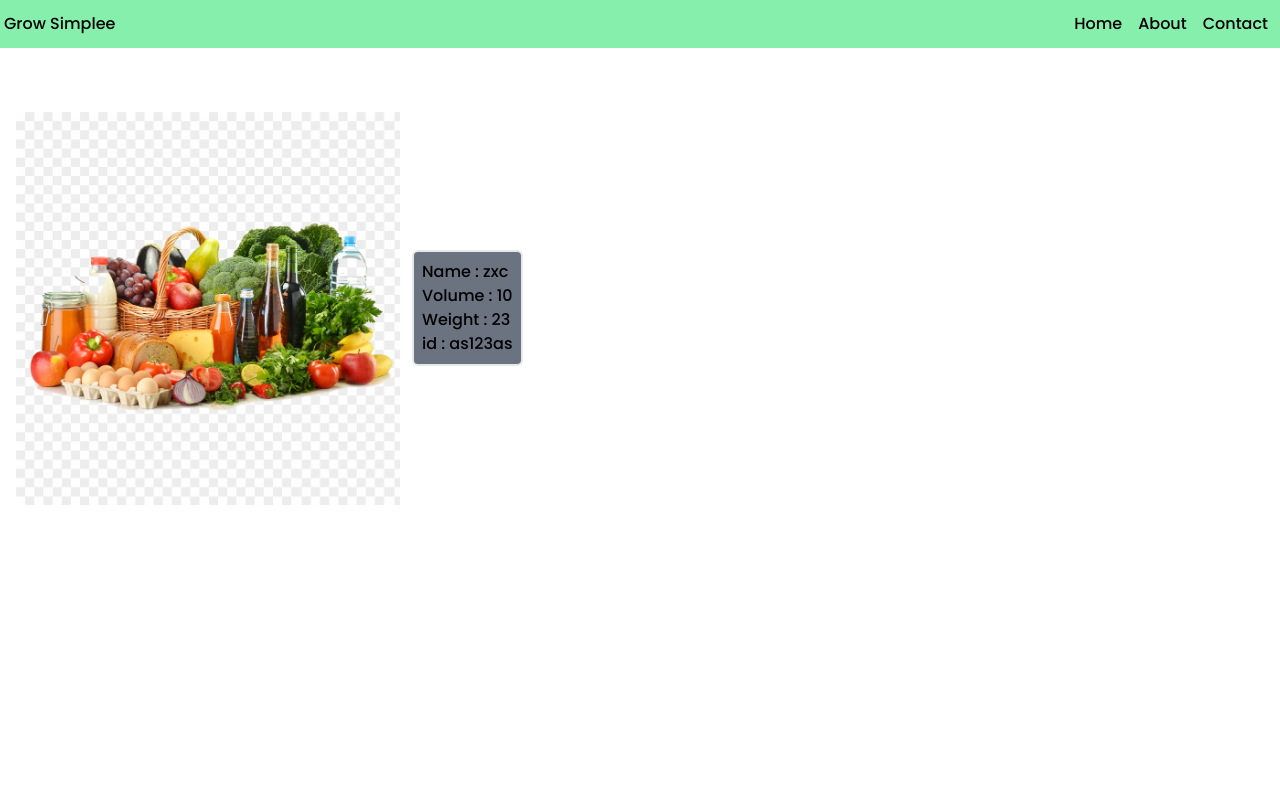
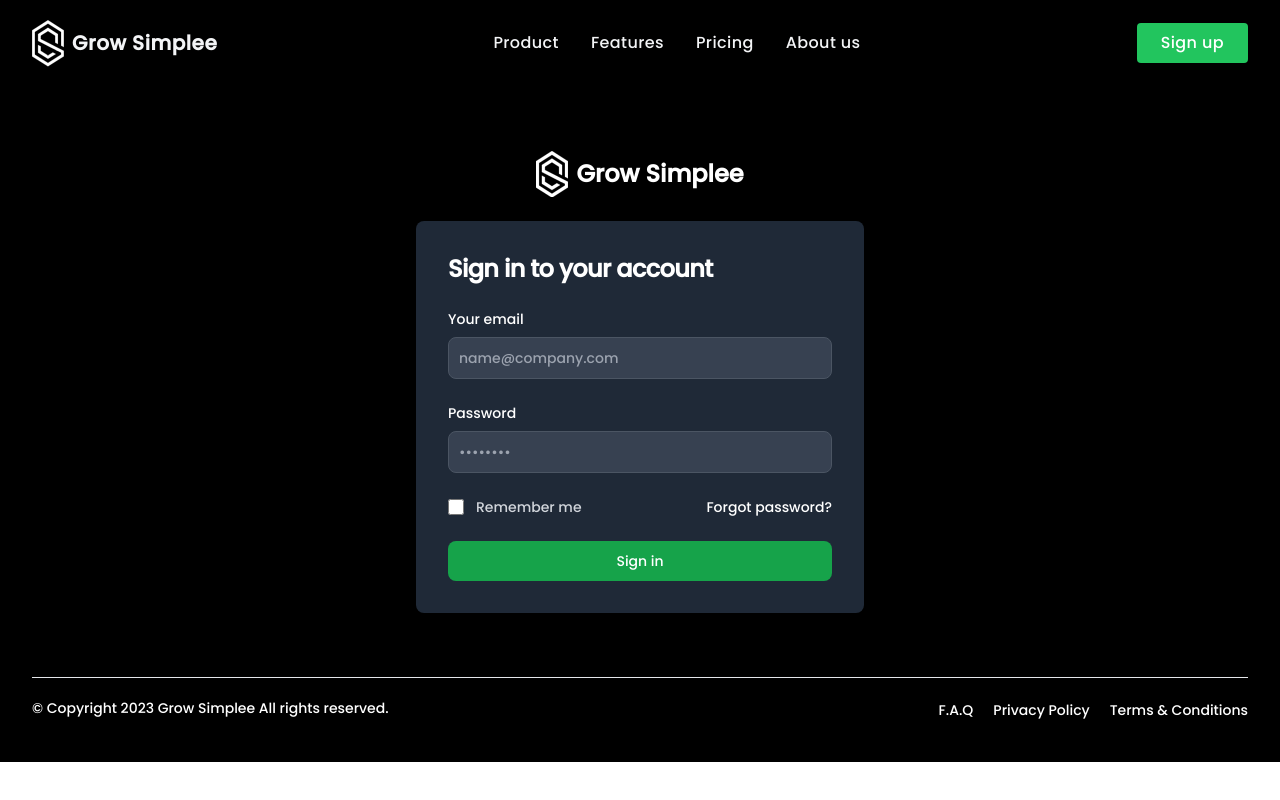
Before and after one commit to DaemonLab/Route-Planning, a Next.js app in the folder app/: page /scanner in a window 1280 px wide. Built offline with nearby package versions, Linux system fonts and the light colour scheme.

Commit message:
fix scanner page navbar footer

```diff
--- /dev/null
+++ b/app/pages/scanner/dashboard.tsx
@@ -0,0 +1,34 @@
+import * as React from 'react';
+import Image from 'next/image';
+import Footer from "../../components/Footer";
+import Navbar from "../../components/Navbar";
+import groceryImg from '../../public/grocery.png'
+
+export default function Scanner() {
+
+    return (
+        <>
+
+            <Navbar/>
+
+            <div className='flex items-center space-x-3 left-4 top-28'>
+                <Image
+                    src={groceryImg}
+                    alt="Picture of the author"
+                    className='max-w-sm'
+                />
+                <div className='bg-gray-500 border-2 rounded-md p-2'>
+                    <ul>
+                        <li>Name : zxc</li>
+                        <li>Volume : 10</li>
+                        <li>Weight : 23</li>
+                        <li>id : as123as</li>
+                    </ul>
+                </div>
+
+            </div>
+
+            <Footer/>
+        </>
+    )
+}
--- a/app/pages/scanner/index.tsx
+++ b/app/pages/scanner/index.tsx
@@ -1,42 +1,21 @@
-import * as React from 'react';
-import Image from 'next/image';
-import groceryImg from '../../public/grocery.png'
+import { useRouter } from "next/router";
+import Footer from "../../components/Footer";
+import Login from "../../components/Login";
+import Navbar from "../../components/Navbar";
 
-export default function Scanner() {
+export default function ManagerHome() {
 
-    return (
-        <>
+  const router = useRouter();
+  const onLogin = () => {
+    //verification
+    router.push("/scanner/dashboard");
+  };
 
-            <nav className='flex justify-between items-center bg-green-300 p-1 w-[100%]'>
-
-                <span>Grow Simplee</span>
-
-                <ul className='flex justify-around'>
-                    <li className='p-2'>Home</li>
-                    <li className='p-2'>About</li>
-                    <li className='p-2'>Contact</li>
-                </ul>
-
-            </nav>
-
-            <div className='absolute flex items-center space-x-3 left-4 top-28'>
-                <Image
-                    src={groceryImg}
-                    alt="Picture of the author"
-                    className='max-w-sm'
-                />
-                <div className='bg-gray-500 border-2 rounded-md p-2'>
-                    <ul>
-                        <li>Name : zxc</li>
-                        <li>Volume : 10</li>
-                        <li>Weight : 23</li>
-                        <li>id : as123as</li>
-                    </ul>
-                </div>
-
-            </div>
-
-
-        </>
-    )
+  return (
+    <>
+      <Navbar />
+      <Login />
+      <Footer />
+    </>
+  );
 }
```
